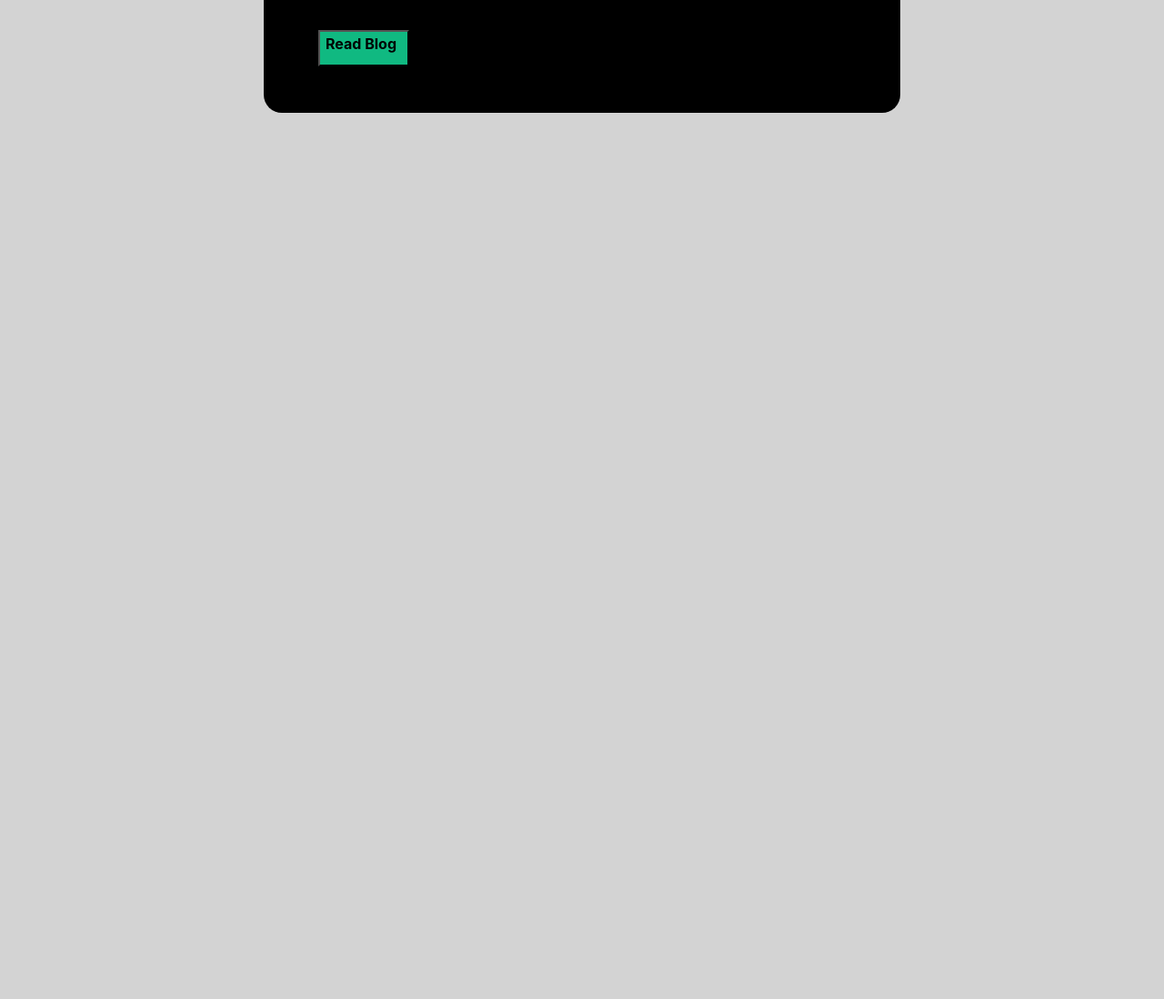
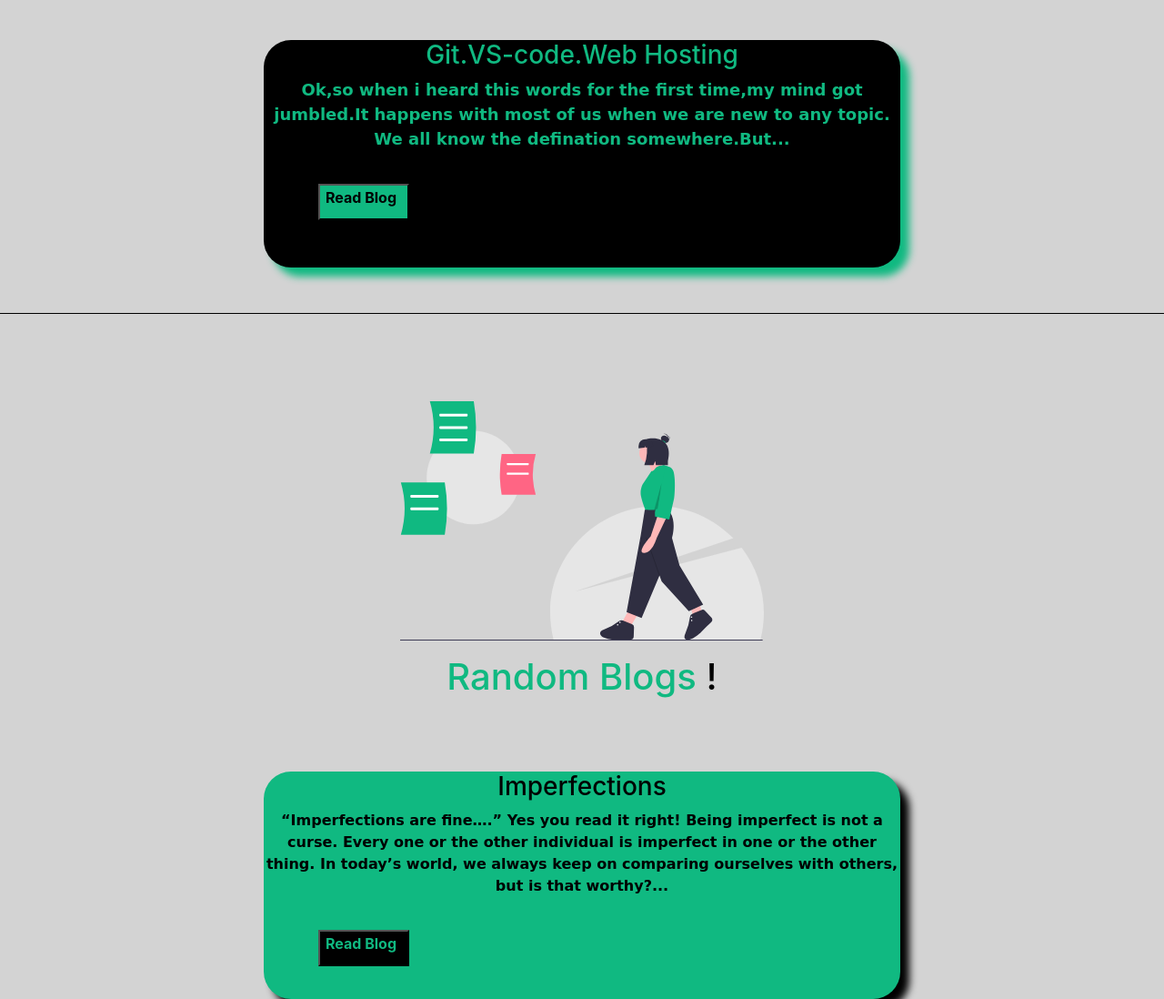
Before and after one commit to aasthasinha-19/My-Portfolio, a plain HTML site: page blogs.html in a window 1280 px wide. Shown: the part 744-1842 px from the top of the page at 91% size. Before the commit the page ends 868 px from the top, so only its background shows below. Drawn offline with nearby package versions, Linux system fonts and the light colour scheme.

Commit message:
Added blog

```diff
--- a/blogs.html
+++ b/blogs.html
@@ -32,17 +32,39 @@
     </nav>
     <header class="hero">
         <img class="img-fluid " src="img/blogs.svg">
-        <h1 class="hero-heading">Blogs= <span class="heading-inverted" >Expressing thoughts</span> !!
+        <h1 class="hero-heading">Blogs= <span class="heading-inverted" >Expressing thoughts</span>!!
         </h1>
+        <h3 class="hero-heading">This section includes some techie-stuff as well as some <span class="heading-inverted">
+            Random-Blogs.</span></h3><h1 class="hero-heading">Tech-Blogs <span class="heading-inverted">!</span></h1>
     </header>
     <div class="container-fluid">
         <div class="row">
                <div class="col-12 d-flex justify-content-center">
                 <div class="blogcont">
                   <h3> Git.VS-code.Web Hosting</h3>
-                <p>  Ok,so when i heard this words for the first time,my mind got jumbled.It happens with most of us when we are new to any topic.
+                <p>  Ok,so when i heard this words for the first time,my mind got jumbled.It happens with most
+                     of us when we are new to any topic.
 We all know the defination somewhere.But...</p>
             <button><a href="https://aastha-sinha.medium.com/git-vs-code-web-hosting-ba5964c4cedb">Read Blog</a></button>
+                </div>
+            </div>
+        </div>
+    </div>
+    <hr>
+    <header class="hero">
+        <img class="img-fluid " src="img/randomblog.svg">
+        <h1 class="hero-heading"> <span class="heading-inverted" >Random Blogs</span> !
+        </h1>
+    </header>
+    <div class="container-fluid">
+        <div class="row">
+               <div class="col-12 d-flex justify-content-center">
+                <div class="blogcont2">
+                  <h3> Imperfections</h3>
+                <p>“Imperfections are fine….”
+                    Yes you read it right! Being imperfect is not a curse. Every one or the other individual is imperfect in one or the other thing.
+                    In today’s world, we always keep on comparing ourselves with others, but is that worthy?... </p>
+            <button><a href="https://aastha-sinha.medium.com/imperfections-cbc11af3b71e">Read Blog</a></button>
                 </div>
             </div>
         </div>
--- a/style.css
+++ b/style.css
@@ -246,9 +246,43 @@ margin-top:45px ;
     text-align: center;
     height: 250px;
     width:700px;
-    border-radius: 20px;
+    border-radius: 30px;
+    box-shadow:10px 10px 8px #10B981;
+    margin-top:40px;
+}
+.blogcont2{
+    text-align: center;
+    height: 250px;
+    width:700px;
+    border-radius: 30px;
+    background-color: #10B981;
+    color:black;
+    box-shadow:10px 10px 8px black;
+    margin-top:40px;
+}
+.blogcont2 button{
+     background-color: black;
+     color:#10B981;
+     width:100px;
+     height: 40px;
+     font-weight: bold;
+    display:flex;
+    justify-content: left;
+    position:relative;
+    left:60px;
+    top:20px;
+}
+.blogcont2 a{
+    color:#10B981;
+}
+.blogcont2 p{
+    font-weight: bold;
+    font-family:cursive;
+    font-family:'Comiic Neue',cursive;
 }
 .blogcont p{
+    font-family: cursive;
+    font-family:'Comic Neue',cursive;
    font-weight: bold;
 }
 .blogcont button{
@@ -287,3 +321,7 @@ margin-top:45px ;
            text-align:center;
        }
 }
+hr{
+    margin-top:50px;
+    border-top:1px solid black;
+}
```
Also changed, not shown: img/randomblog.svg (added).
